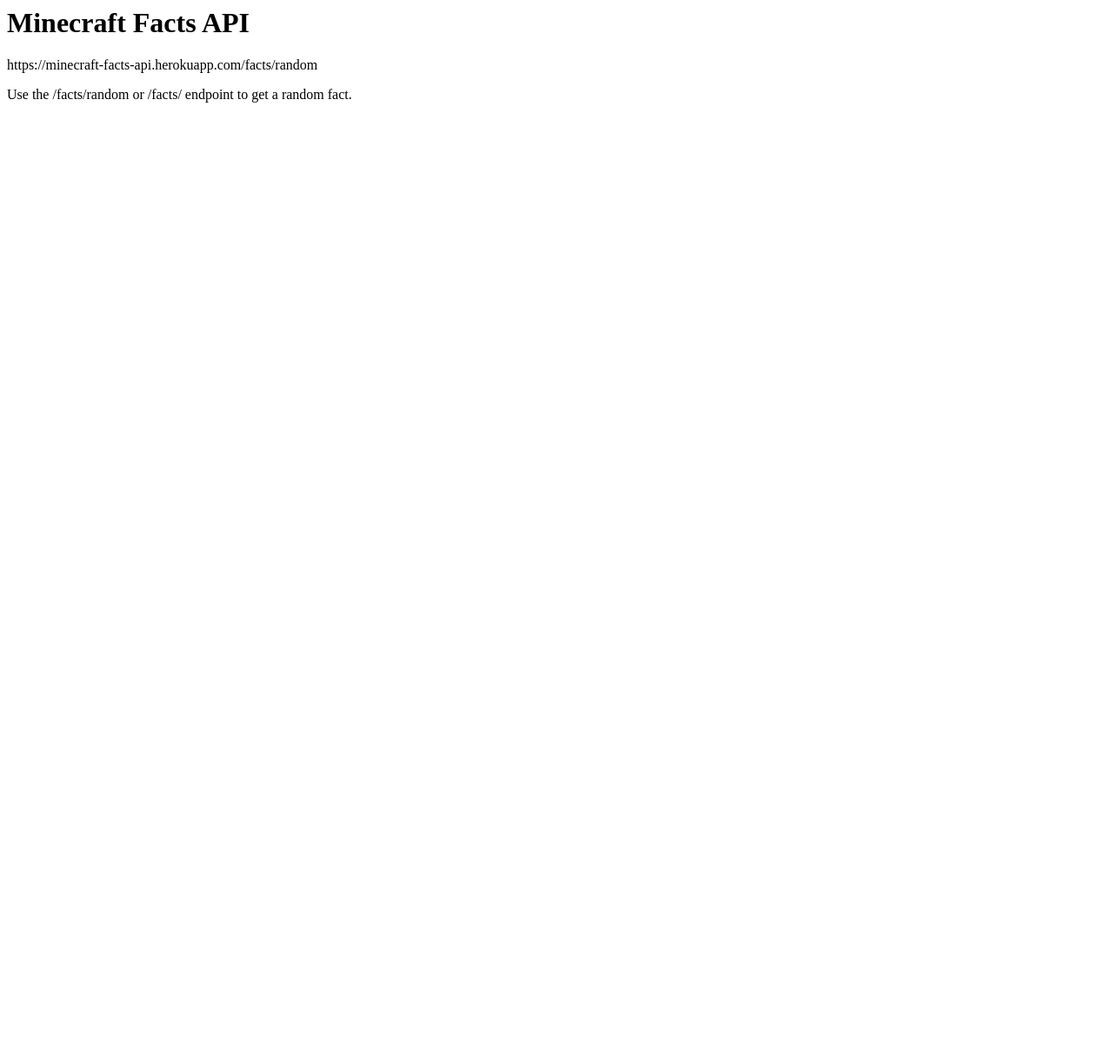
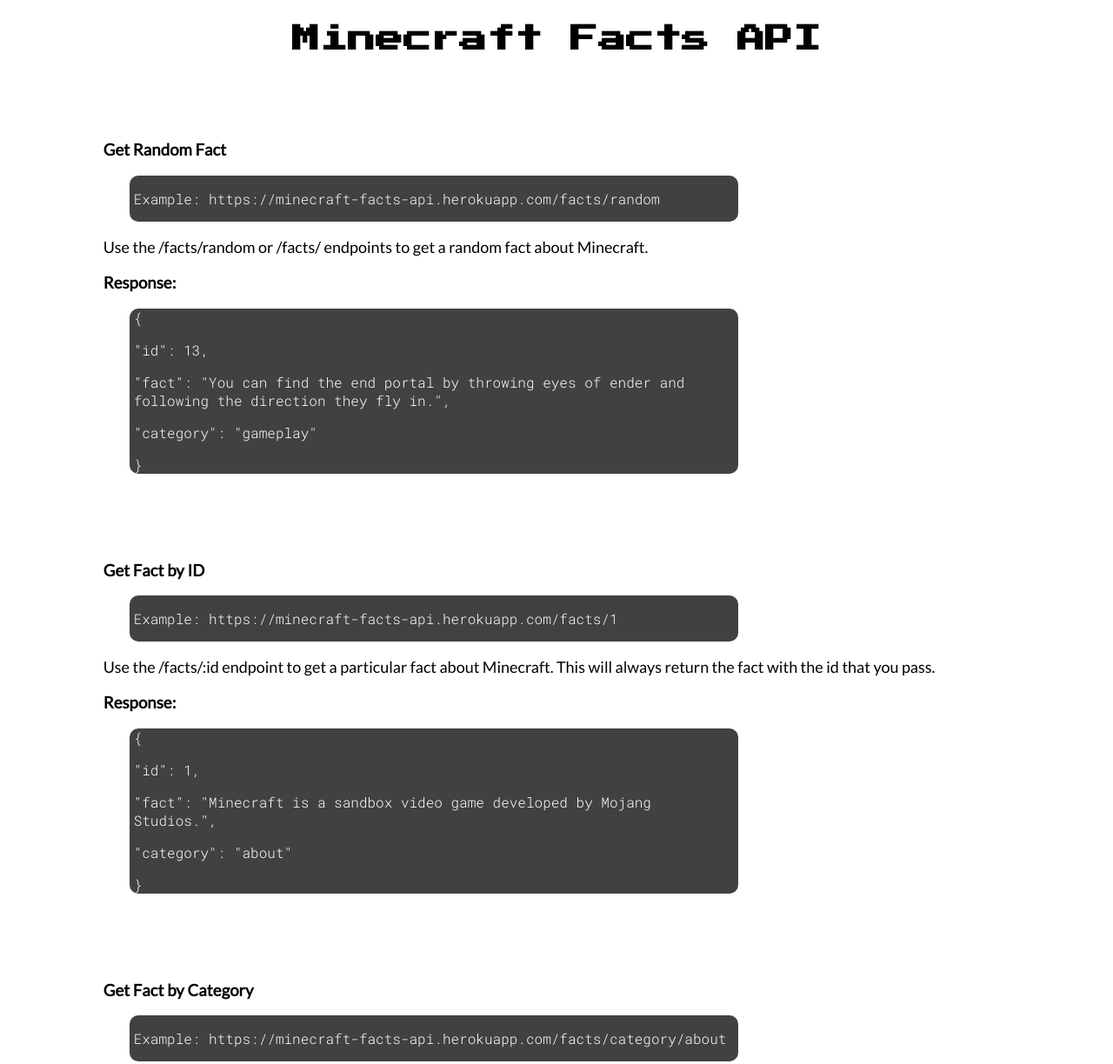
Before and after one commit to Grantikins/Minecraft-facts-api, a website: page index.html in a window 1280 px wide. Shown: the top 1224 px of the page at 87% size. Before the commit the page ends 800 px from the top, so only its background shows below. Drawn offline with Linux system fonts and the light colour scheme.

Commit message:
added doc site

```diff
--- a/index.html
+++ b/index.html
@@ -3,19 +3,63 @@
         <title>Minecraft Facts API</title>
 
         <link rel="stylesheet" href="styles/styles.css"></link>
+        <link href="https://fonts.googleapis.com/css2?family=Press+Start+2P&display=swap" rel="stylesheet">
+        <link href="https://fonts.googleapis.com/css2?family=Roboto+Mono:wght@300&display=swap" rel="stylesheet">
+        <link href="https://fonts.googleapis.com/css2?family=Lato&display=swap" rel="stylesheet">
     </head>
 
-    <body>
+    <body class="container">
 
-        <div class="container">
+        <div>
 
-            <h1>Minecraft Facts API</h1>
+            <h1 class="container">Minecraft Facts API</h1>
 
-            <div>
-                <div>
-                    <p>https://minecraft-facts-api.herokuapp.com/facts/random</p>
+            <div class="endpoint-explanation">
+                <h3 class="get-title">Get Random Fact</h3>
+                <div class="example">
+                    <p class="example-text">Example: https://minecraft-facts-api.herokuapp.com/facts/random</p>
                 </div>
-                <p>Use the /facts/random or /facts/ endpoint to get a random fact.</p>
+                <p class="description">Use the /facts/random or /facts/ endpoints to get a random fact about Minecraft.</p>
+                <h3 class="get-title">Response:</h3>
+                <div class="response">
+                    <p class="example-text">{</p>
+                    <p class="example-text">"id": 13,</p>
+                    <p class="example-text">"fact": "You can find the end portal by throwing eyes of ender and following the direction they fly in.",</p>
+                    <p class="example-text">"category": "gameplay"</p>
+                    <p class="example-text">}</p>
+                </div>
+            </div>
+
+            <div class="endpoint-explanation">
+                <h3 class="get-title">Get Fact by ID</h3>
+                <div class="example">
+                    <p class="example-text">Example: https://minecraft-facts-api.herokuapp.com/facts/1</p>
+                </div>
+                <p class="description">Use the /facts/:id endpoint to get a particular fact about Minecraft. This will always return the fact with the id that you pass.</p>
+                <h3 class="get-title">Response:</h3>
+                <div class="response">
+                    <p class="example-text">{</p>
+                    <p class="example-text">"id": 1,</p>
+                    <p class="example-text">"fact": "Minecraft is a sandbox video game developed by Mojang Studios.",</p>
+                    <p class="example-text">"category": "about"</p>
+                    <p class="example-text">}</p>
+                </div>
+            </div>
+
+            <div class="endpoint-explanation">
+                <h3 class="get-title">Get Fact by Category</h3>
+                <div class="example">
+                    <p class="example-text">Example: https://minecraft-facts-api.herokuapp.com/facts/category/about</p>
+                </div>
+                <p class="description">Use the /facts/category/about or the facts/category/gameplay endpoints to get a random fact from one of the two available categories.</p>
+                <h3 class="get-title">Response:</h3>
+                <div class="response">
+                    <p class="example-text">{</p>
+                    <p class="example-text">"id": 12,</p>
+                    <p class="example-text">"fact": "Minecraft's music was composed by Daniel Rosenfeld also known as C418.",</p>
+                    <p class="example-text">"category": "about"</p>
+                    <p class="example-text">}</p>
+                </div>
             </div>
 
         </div>
--- a/styles/styles.css
+++ b/styles/styles.css
@@ -1,4 +1,49 @@
 .container{
-    max-width: 60%;
-    align-self: center;
+    display: flex;
+    flex-direction: column;
+    align-items: center;
 }
+
+.description{
+    font-size: 18px;
+    font-family: "Lato", sans-serif;
+}
+
+.get-title{
+    font-family: "Lato", sans-serif;
+}
+
+.example{
+    background-color: rgba(18, 18, 18, .8);
+    max-width: 700px;
+    min-height: 50px;
+    margin-left: 30px;
+    display: flex;
+    align-items: center;
+    color: white;
+    border-radius: 10px;
+    font-family: "Roboto Mono", monospace;
+}
+
+.example-text{
+    margin-left: 5px;
+}
+
+.endpoint-explanation{
+    margin-bottom: 100px;
+}
+
+.response{
+    background-color: rgba(18, 18, 18, .8);
+    max-width: 700px;
+    min-height: fit-content;
+    color: white;
+    margin-left: 30px;
+    border-radius: 10px;
+    font-family: "Roboto Mono", monospace;
+}
+
+h1{
+    font-family: "Press Start 2P", cursive;
+    margin-bottom: 100px;
+}
```
Also changed, not shown: package.json (line endings or trailing spaces).
